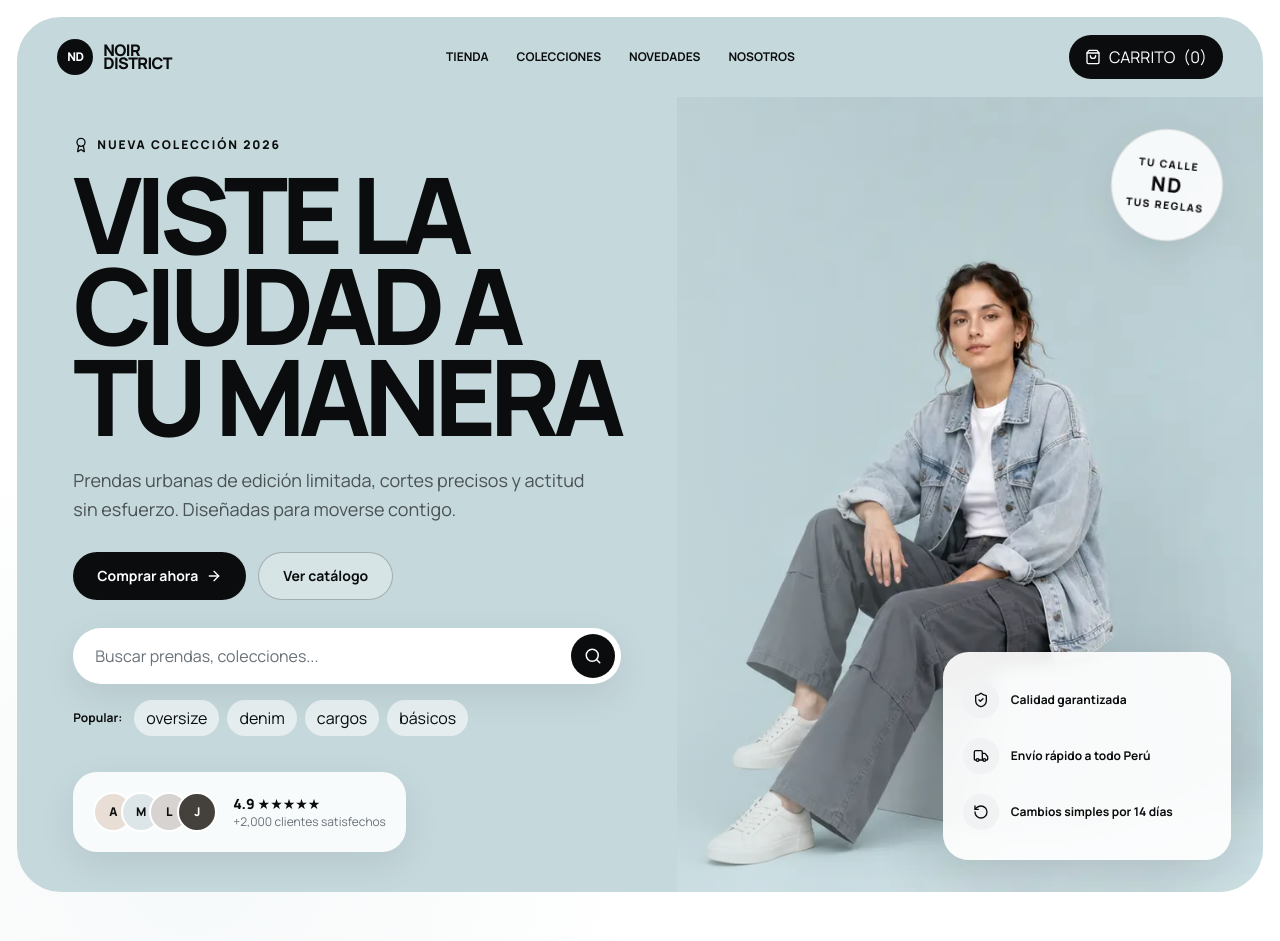
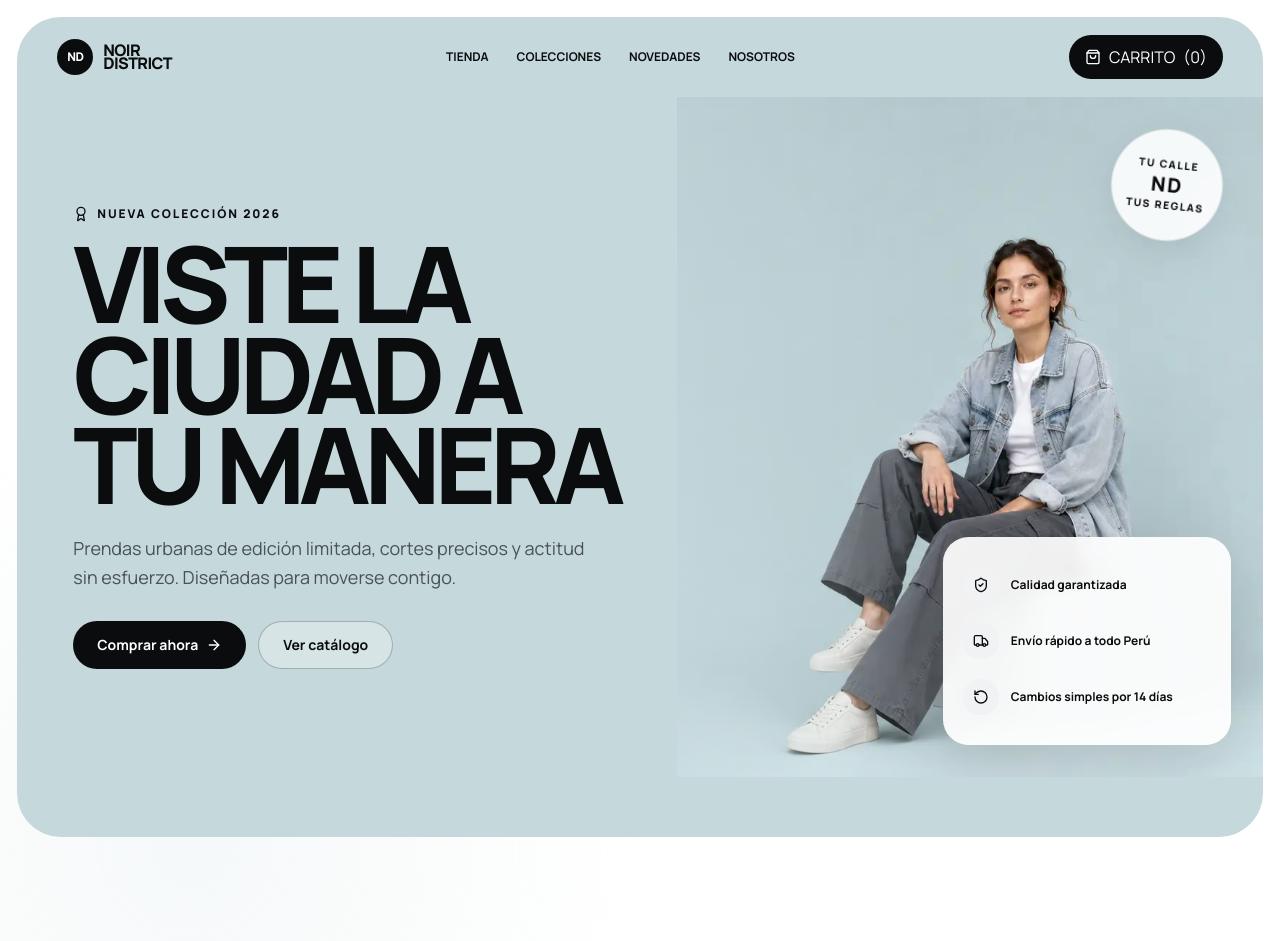
Before and after one commit to JohanMV/noir_distric, a React (Vite) app: page / in a window 1280 px wide. Shown: the top 941 px of the page. Built offline with nearby package versions, Linux system fonts and the light colour scheme.

Commit message:
Simplify hero content

```diff
--- a/src/App.tsx
+++ b/src/App.tsx
@@ -30,10 +30,6 @@ export default function App() {
   const cart = useCart();
   const [selectedProduct, setSelectedProduct] = useState<Product | null>(null);
 
-  const handleSearch = (query: string) => {
-    window.location.hash = `/tienda${query ? `?q=${encodeURIComponent(query)}` : ""}`;
-  };
-
   const handleAddToCart = (input: AddToCartInput) => {
     cart.addToCart(input);
     setSelectedProduct(null);
@@ -54,7 +50,6 @@ export default function App() {
         <main>
           <Hero
             cartCount={cart.count}
-            onSearch={handleSearch}
             onCartOpen={cart.openCart}
           />
           <Categories />
--- a/src/components/sections/Hero.tsx
+++ b/src/components/sections/Hero.tsx
@@ -1,25 +1,15 @@
-import { useState, type FormEvent } from "react";
-import { ArrowRight, Award, RotateCcw, Search, ShieldCheck, Truck } from "lucide-react";
+import { ArrowRight, Award, RotateCcw, ShieldCheck, Truck } from "lucide-react";
 import { motion, useReducedMotion } from "motion/react";
 import { heroImage } from "@/assets";
 import { Navbar } from "@/components/layout";
 
 export interface HeroProps {
   cartCount: number;
-  onSearch: (query: string) => void;
   onCartOpen: () => void;
 }
 
-const chips = ["oversize", "denim", "cargos", "básicos"];
-
-export function Hero({ cartCount, onSearch, onCartOpen }: HeroProps) {
-  const [query, setQuery] = useState("");
+export function Hero({ cartCount, onCartOpen }: HeroProps) {
   const reduceMotion = useReducedMotion();
-
-  const handleSubmit = (event: FormEvent<HTMLFormElement>) => {
-    event.preventDefault();
-    onSearch(query.trim());
-  };
 
   return (
     <section className="page-shell page-shell--top" aria-labelledby="hero-title">
@@ -58,31 +48,6 @@ export function Hero({ cartCount, onSearch, onCartOpen }: HeroProps) {
               })}
             </div>
           </div>
-          <div className="relative z-10 px-6 pt-5 pb-8">
-            <form onSubmit={handleSubmit} className="flex rounded-full bg-white p-1.5 shadow-soft" role="search">
-              <label htmlFor="hero-search-mobile" className="sr-only">Buscar prendas</label>
-              <input id="hero-search-mobile" value={query} onChange={(event) => setQuery(event.target.value)} className="min-w-0 flex-1 bg-transparent px-4 text-sm outline-none placeholder:text-muted" placeholder="Buscar prendas, colecciones..." />
-              <button type="submit" className="grid size-11 shrink-0 place-items-center rounded-full bg-ink text-white focus-visible:outline-2 focus-visible:outline-offset-2 focus-visible:outline-ink" aria-label="Buscar">
-                <Search className="size-4.5" aria-hidden />
-              </button>
-            </form>
-            <div className="mt-3 flex flex-wrap items-center gap-2">
-              <span className="mr-1 text-xs font-bold">Popular:</span>
-              {chips.map((chip) => (
-                <button key={chip} type="button" onClick={() => onSearch(chip)} className="rounded-full bg-white/55 px-3 py-1.5 text-xs text-ink focus-visible:outline-2 focus-visible:outline-ink">
-                  {chip}
-                </button>
-              ))}
-            </div>
-            <div className="mt-4 flex w-full items-center gap-3 rounded-3xl bg-white/88 p-3.5 shadow-soft backdrop-blur">
-              <div className="flex -space-x-3" aria-label="Comunidad de clientes">
-                {["A", "M", "L", "J"].map((initial, index) => (
-                  <span key={initial} className={`grid size-8 place-items-center rounded-full border-2 border-white text-[0.65rem] font-extrabold ${["bg-sand","bg-blue-soft","bg-stone-300","bg-stone-700 text-white"][index]}`}>{initial}</span>
-                ))}
-              </div>
-              <div><p className="text-sm font-extrabold">4.9 ?????</p><p className="text-xs text-muted">+2,000 clientes satisfechos</p></div>
-            </div>
-          </div>
         </div>
         <div className="hidden lg:grid lg:min-h-[680px] lg:grid-cols-[1.06fr_0.94fr]">
           <motion.div initial={reduceMotion ? false : { opacity: 0, x: -24 }} animate={reduceMotion ? undefined : { opacity: 1, x: 0 }} transition={{ duration: 0.65, ease: "easeOut" }} className="relative z-10 flex flex-col px-6 pt-8 pb-6 md:px-10 md:py-10 lg:justify-center xl:px-14">
@@ -102,29 +67,6 @@ export function Hero({ cartCount, onSearch, onCartOpen }: HeroProps) {
               <a href="#/tienda" className="inline-flex min-h-10 items-center px-3 text-sm font-bold text-ink underline decoration-1 underline-offset-4 transition hover:opacity-55 focus-visible:outline-2 focus-visible:outline-offset-2 focus-visible:outline-ink md:min-h-12 md:rounded-full md:border md:border-ink/25 md:bg-white/30 md:px-6 md:no-underline md:hover:bg-white/65">
                 Ver catálogo
               </a>
-            </div>
-            <form onSubmit={handleSubmit} className="mt-5 flex max-w-xl rounded-full bg-white p-1.5 shadow-soft md:mt-7" role="search">
-              <label htmlFor="hero-search" className="sr-only">Buscar prendas</label>
-              <input id="hero-search" value={query} onChange={(event) => setQuery(event.target.value)} className="min-w-0 flex-1 bg-transparent px-4 text-sm outline-none placeholder:text-muted" placeholder="Buscar prendas, colecciones..." />
-              <button type="submit" className="grid size-11 shrink-0 place-items-center rounded-full bg-ink text-white transition hover:scale-105 focus-visible:outline-2 focus-visible:outline-offset-2 focus-visible:outline-ink" aria-label="Buscar">
-                <Search className="size-4.5" aria-hidden />
-              </button>
-            </form>
-            <div className="mt-4 flex flex-wrap items-center gap-2">
-              <span className="mr-1 text-xs font-bold">Popular:</span>
-              {chips.map((chip) => (
-                <button key={chip} type="button" onClick={() => onSearch(chip)} className="rounded-full bg-white/55 px-3 py-1.5 text-xs text-ink transition hover:bg-white focus-visible:outline-2 focus-visible:outline-ink">
-                  {chip}
-                </button>
-              ))}
-            </div>
-            <div className="mt-5 flex w-full items-center gap-3 rounded-3xl bg-white/88 p-3.5 shadow-soft backdrop-blur md:mt-9 md:w-fit md:gap-4 md:p-5">
-              <div className="flex -space-x-3" aria-label="Comunidad de clientes">
-                {["A", "M", "L", "J"].map((initial, index) => (
-                  <span key={initial} className={`grid size-8 place-items-center rounded-full border-2 border-white text-[0.65rem] font-extrabold md:size-10 md:text-xs ${["bg-sand","bg-blue-soft","bg-stone-300","bg-stone-700 text-white"][index]}`}>{initial}</span>
-                ))}
-              </div>
-              <div><p className="text-sm font-extrabold">4.9 ★★★★★</p><p className="text-xs text-muted">+2,000 clientes satisfechos</p></div>
             </div>
           </motion.div>
           <div className="relative min-h-[470px] overflow-hidden sm:min-h-[540px] lg:min-h-0">
```
